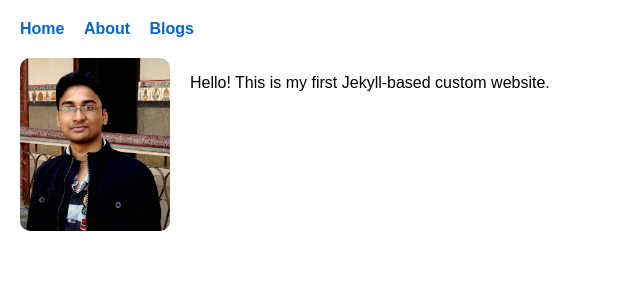
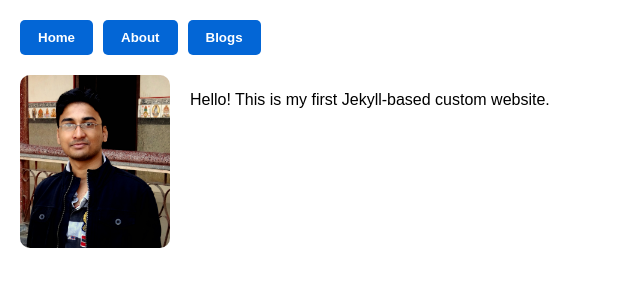
Before and after one commit to deepak-dkc95/deepak-dkc95.github.io, a Jekyll site: the page built from index.md, in a window 1280 px wide. Shown: the top 300 px of the page, without its empty margins (0-640 px from the left). Built offline with Jekyll 4.4.1, drawn with Linux system fonts in a browser that asks for light colours.

Commit message:
Adding nav bar

```diff
--- a/_layouts/default.html
+++ b/_layouts/default.html
@@ -7,17 +7,25 @@
       margin: 20px;
     }
     nav {
+      display: flex;
+      gap: 10px;
       margin-bottom: 20px;
-      overflow: hidden;
     }
     nav a {
-      margin-right: 15px;
       text-decoration: none;
-      color: #0366d6;
+    }
+    nav button {
+      background-color: #0366d6;
+      border: none;
+      color: white;
+      padding: 10px 18px;
       font-weight: bold;
+      border-radius: 5px;
+      cursor: pointer;
+      transition: background-color 0.3s ease;
     }
-    nav a:hover {
-      text-decoration: underline;
+    nav button:hover {
+      background-color: #024f9d;
     }
     .profile-img {
       float: left;
@@ -34,9 +42,9 @@
 </head>
 <body>
   <nav>
-    <a href="{{ '/' | relative_url }}">Home</a>
-    <a href="{{ '/about.html' | relative_url }}">About</a>
-    <a href="{{ '/blogs.html' | relative_url }}">Blogs</a>
+    <a href="{{ '/' | relative_url }}"><button>Home</button></a>
+    <a href="{{ '/about.html' | relative_url }}"><button>About</button></a>
+    <a href="{{ '/blogs.html' | relative_url }}"><button>Blogs</button></a>
   </nav>
 
   {% if page.url == "/" or page.url == "/about.html" %}
```
